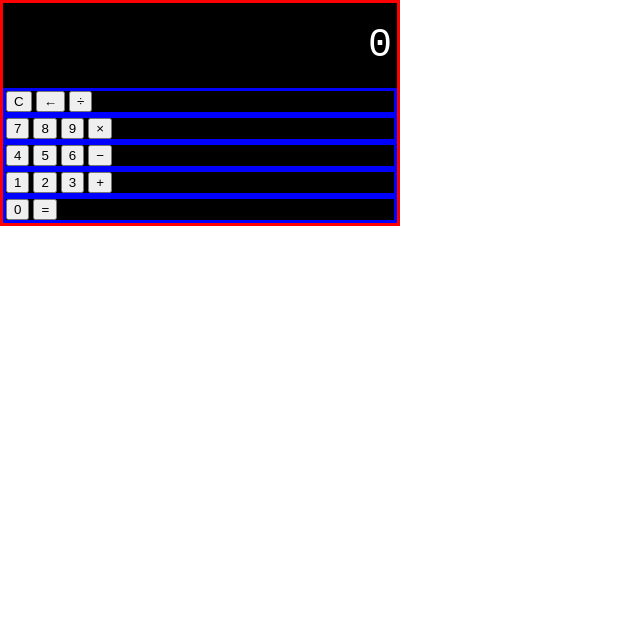
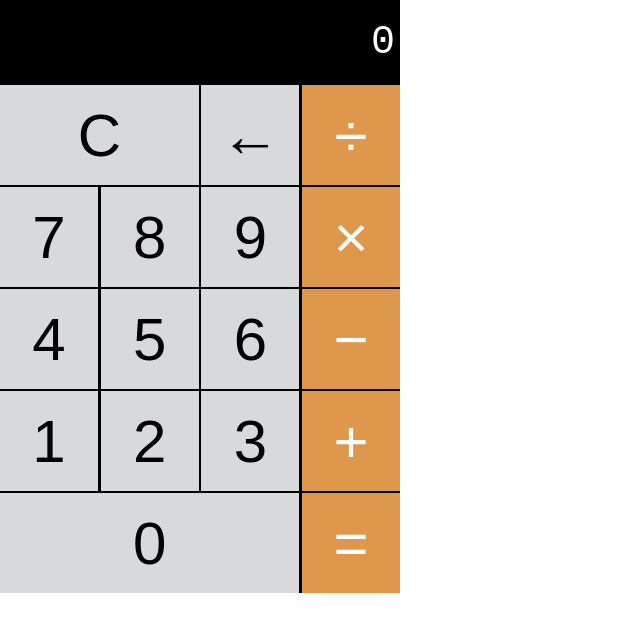
Before and after one commit to Xperaz/front_end_bootcamp, a plain HTML site: page calculator/calculator.html in a window 1280 px wide. Shown: the whole page, without its empty margins (0-640 px from the left). Drawn offline with Linux system fonts and the light colour scheme.

Commit message:
finish html and css design

```diff
--- a/calculator/css/calculator.css
+++ b/calculator/css/calculator.css
@@ -10,7 +10,6 @@ body {
 }
 .wrapper {
     width: 400px;
-    border: 3px solid red;
     background-color: black;
     color: white;
 }
@@ -23,5 +22,48 @@ body {
 }
 
 .calc-button-row {
-    border: 3px solid blue;
+    display: flex;
+    flex-flow: row;
+    justify-content: space-between;
+    margin-bottom: 0.5%;
 }
+
+.calc-button {
+    color: #000;
+    background-color: #d8d9db;
+    border: none;
+    width: 24.6%;
+    font-size: 60px;
+    height: 100px;
+    flex-basis: 24.5%;
+}
+
+.calc-button:hover {
+    background-color: #ebebeb;
+}
+
+.calc-button:active {
+    background-color: #bbbcbe;
+}
+
+
+.double {
+    flex-basis: 49.7%;
+}
+
+.triple {
+    flex-basis: 74.8%;
+}
+
+.calc-button:last-child {
+    background-color: #df974c;
+    color: #fff;
+}
+
+.calc-button:last-child:hover {
+    background-color: #dfb07e;
+}
+
+.calc-button:last-child:active {
+    background-color: #dd8d37;
+}
```
